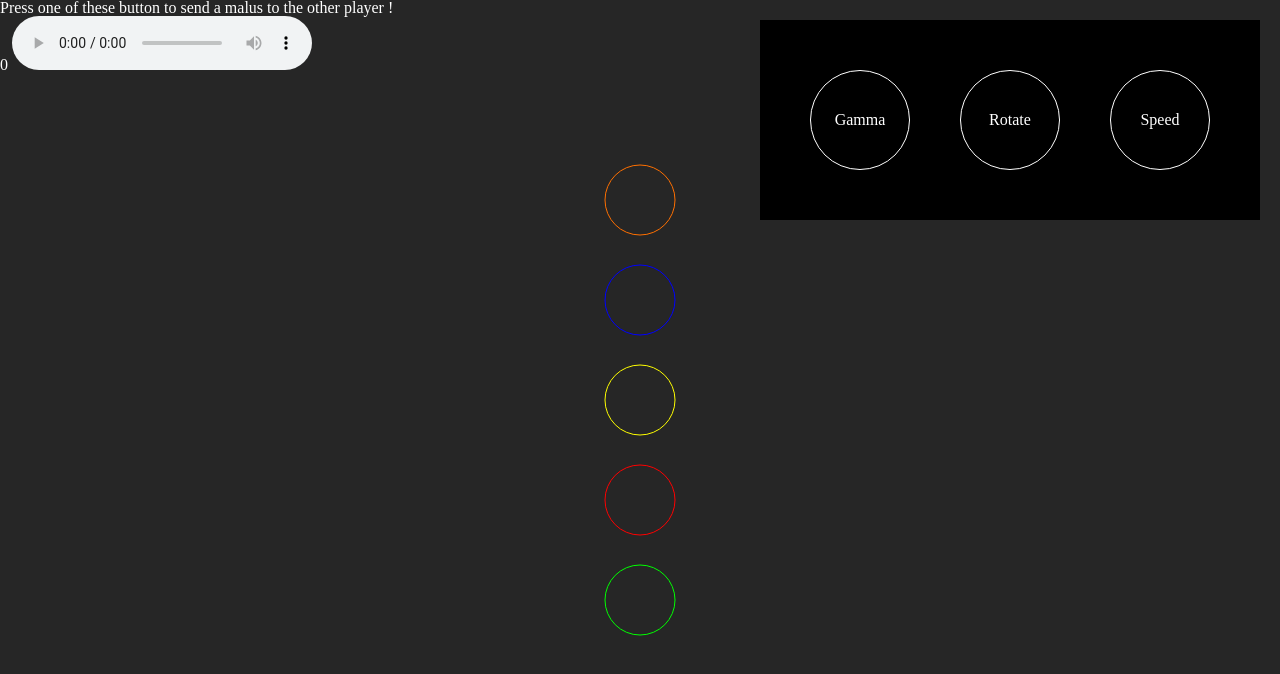
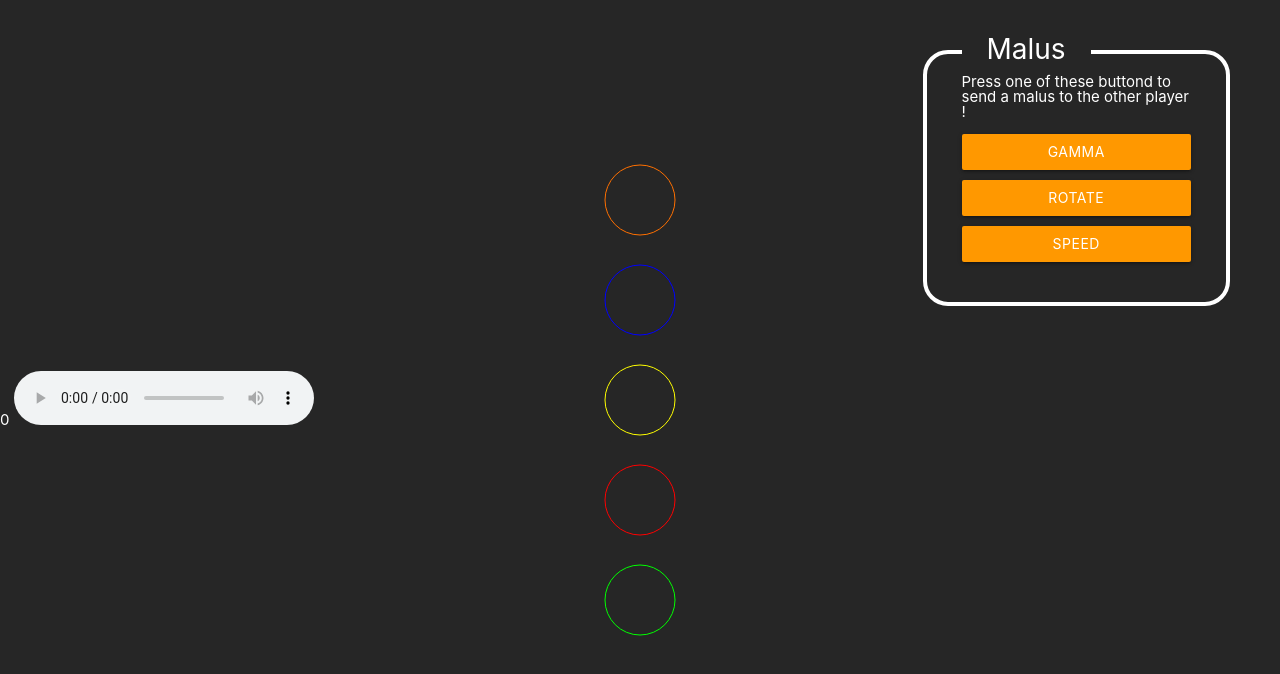
Before and after one commit to GuillaumeVanneste/BotherTheBeater, a website: page client/game.html in a window 1280 px wide. Drawn offline with Linux system fonts and the light colour scheme.

Commit message:
:lipstick: Adding style for malus buttons

```diff
--- a/client/assets/styles/style.css
+++ b/client/assets/styles/style.css
@@ -9,7 +9,7 @@ h1.title {
     padding-left: 30px;
 }
 
-.container .section {
+.main .section {
     position: relative;
     padding: 20px 35px 30px;
     border: 4px solid #fff;
@@ -17,7 +17,7 @@ h1.title {
     margin-bottom: 45px;
 }
 
-.container h2 {
+.main h2 {
     position: absolute;
     top: -20px;
     text-align: center;
@@ -27,63 +27,53 @@ h1.title {
     background: #262626;
 }
 
-.container .description p {
+.home .description p {
     margin-bottom: 45px;
     line-height: 20px;
 }
 
-.container .keysInstruction .keys {
+.home .keysInstruction .keys {
     margin: 0;
 }
 
-.container .keysInstruction .keys div {
+.home .keysInstruction .keys div {
     border-radius: 30%;
     height: 4vw;
 }
 
-.container .keysInstruction .keys div:nth-child(1) {border: 2px solid green; background: rgba(0, 128, 0, 0.2)}
-.container .keysInstruction .keys div:nth-child(2) {border: 2px solid red; background: rgba(255, 0, 0, 0.2)}
-.container .keysInstruction .keys div:nth-child(3) {border: 2px solid yellow; background: rgba(255, 255, 0, 0.2)}
-.container .keysInstruction .keys div:nth-child(4) {border: 2px solid blue; background: rgba(0, 0, 255, 0.2)}
-.container .keysInstruction .keys div:nth-child(5) {border: 2px solid orange; background: rgba(255, 165, 0, 0.2)}
+.home .keysInstruction .keys div:nth-child(1) {border: 2px solid green; background: rgba(0, 128, 0, 0.2)}
+.home .keysInstruction .keys div:nth-child(2) {border: 2px solid red; background: rgba(255, 0, 0, 0.2)}
+.home .keysInstruction .keys div:nth-child(3) {border: 2px solid yellow; background: rgba(255, 255, 0, 0.2)}
+.home .keysInstruction .keys div:nth-child(4) {border: 2px solid blue; background: rgba(0, 0, 255, 0.2)}
+.home .keysInstruction .keys div:nth-child(5) {border: 2px solid orange; background: rgba(255, 165, 0, 0.2)}
 
-.container .keysInstruction .keys span {
+.home .keysInstruction .keys span {
     font-size: 1.5vw;
     line-height: 3.8vw;
 }
 
-.malus .buttons {
-    position: absolute;
-    display: flex;
-    align-items: center;
-    justify-content: space-evenly;
-    top: 20px;
-    right: 20px;
-    width: 500px;
-    height: 200px;
-    background: #000;
-
+.game .malus {
+    margin-top: 50px;
+    margin-right: 50px;
 }
 
-.malus button {
-    width: 100px;
-    height: 100px;
-    background: #000000;
+.game .malus p {
+    margin-bottom: 15px;
+}
+
+.game .malus button {
+    margin-bottom: 10px;
     color: #fff;
-    line-height: 0;
-    border: 1px solid #ffffff;
-    border-radius: 100%;
     cursor: pointer;
     z-index: 1;
 }
 
-.malus button:disabled {
+.game .malus button:disabled {
     color: grey;
-    border-color: gray;
     cursor: default;
 }
 
-.malus .gamma {
+.game .malus .gamma {
     position: absolute;
     top: 0;
     left: 0;
@@ -93,11 +83,11 @@ h1.title {
     z-index: -1;
 }
 
-audio {
+.game audio {
     z-index: 1;
 }
 
-canvas {
+.game canvas {
     position: absolute;
     top: 0;
     left: 0;
@@ -105,11 +95,11 @@ canvas {
     z-index: -5;
 }
 
-.roomsTable tr td:nth-child(2) {
+.home .roomsTable tr td:nth-child(2) {
     color: green;
 }
 
-.main .modal {
+.home .modal {
     color: black;
 }
 
--- a/client/game.html
+++ b/client/game.html
@@ -7,20 +7,26 @@
 
     <!-- Stylesheet -->
     <link rel="stylesheet" href="assets/styles/reset.css">
+    <link rel="stylesheet" href="assets/styles/materialize.min.css">
     <link rel="stylesheet" href="assets/styles/style.css">
 </head>
 <body>
-    <div class="player2 controls malus">
-        <p>Press one of these button to send a malus to the other player !</p>
+    <main class="main game">
+            <div class="row player2 controls malus">
+                <div class="col s3 push-s9 section">
+                    <h2>Malus</h2>
+                    <p>Press one of these buttond to send a malus to the other player !</p>
                     <div class="buttons">
-            <button type="button" value="gamma">Gamma</button>
-            <button type="button" value="rotate">Rotate</button>
-            <button type="button" value="speed">Speed</button>
+                        <button class="col s12 waves-effect waves-light btn orange" type="button" value="gamma">Gamma</button>
+                        <button class="col s12 waves-effect waves-light btn orange" type="button" value="rotate">Rotate</button>
+                        <button class="col s12 waves-effect waves-light btn orange" type="button" value="speed">Speed</button>
+                    </div>
                 </div>
             </div>
         <span class="score"></span>
         <audio src="assets/musics/music1.mp3" controls></audio>
         <canvas></canvas>
+    </main>
 
     <script src="assets/scripts/socket.io/socket.io.js"></script>
     <script src="assets/scripts/canvas/update.js"></script>
```
Also changed, not shown: client/index.html (+1 -1 lines). Lines whose indentation alone changed are shown as unchanged.
